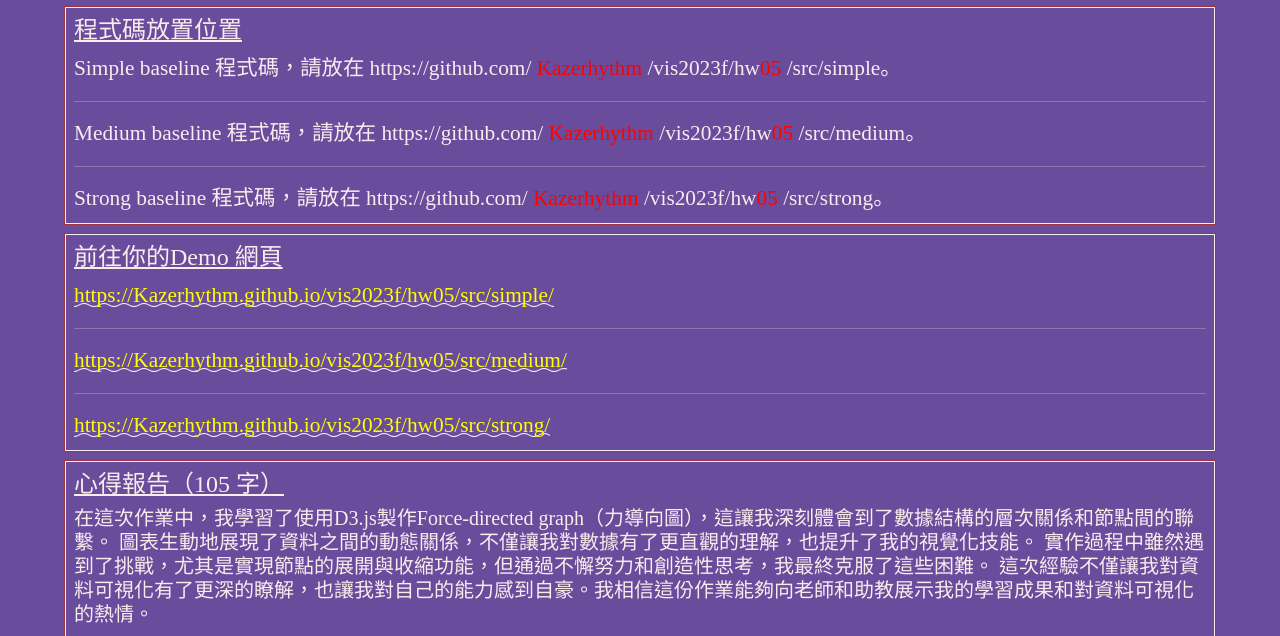
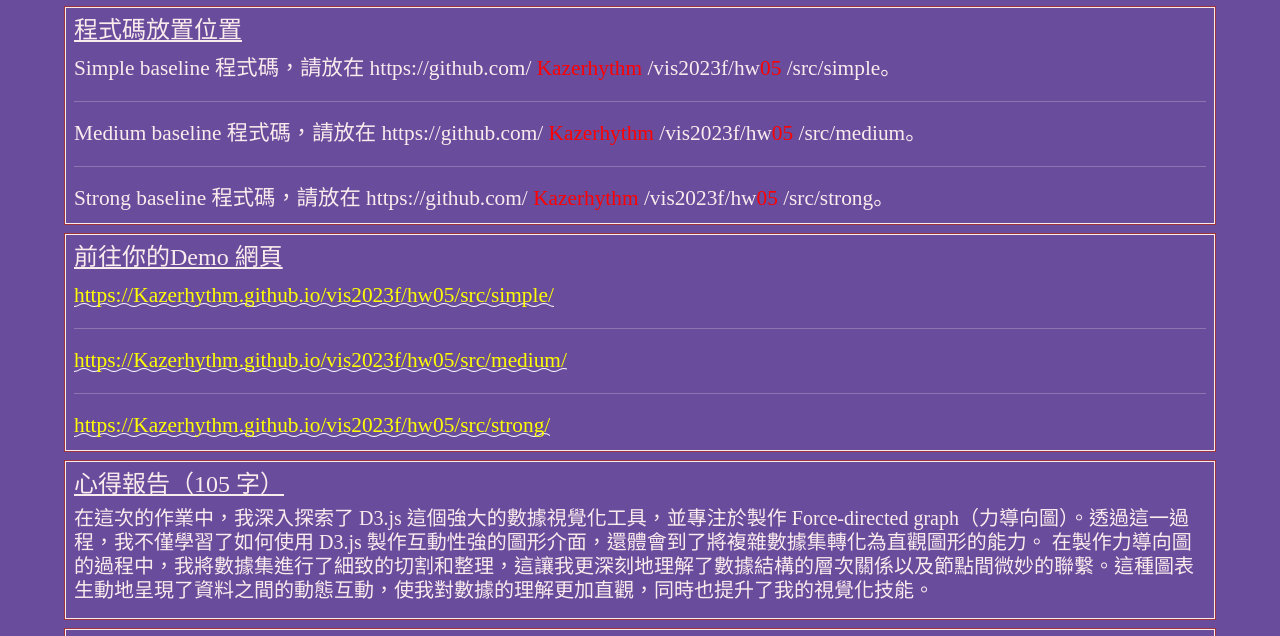
Before and after one commit to Kazerhythm/vis2023f, a plain HTML site: page hw05/index.html in a window 1280 px wide. Shown: the part 86-722 px from the top of the page. Drawn offline with nearby package versions, Linux system fonts and the light colour scheme.

Commit message:
Update index.html

```diff
--- a/hw05/index.html
+++ b/hw05/index.html
@@ -226,10 +226,8 @@
     <div class="col-md-12 twenty">
       <h4><u>心得報告（105 字）</u></h4>
       <h5>
-        在這次作業中，我學習了使用D3.js製作Force-directed graph（力導向圖），這讓我深刻體會到了數據結構的層次關係和節點間的聯繫。
-        圖表生動地展現了資料之間的動態關係，不僅讓我對數據有了更直觀的理解，也提升了我的視覺化技能。
-        實作過程中雖然遇到了挑戰，尤其是實現節點的展開與收縮功能，但通過不懈努力和創造性思考，我最終克服了這些困難。
-        這次經驗不僅讓我對資料可視化有了更深的瞭解，也讓我對自己的能力感到自豪。我相信這份作業能夠向老師和助教展示我的學習成果和對資料可視化的熱情。
+        在這次的作業中，我深入探索了 D3.js 這個強大的數據視覺化工具，並專注於製作 Force-directed graph（力導向圖）。透過這一過程，我不僅學習了如何使用 D3.js 製作互動性強的圖形介面，還體會到了將複雜數據集轉化為直觀圖形的能力。
+        在製作力導向圖的過程中，我將數據集進行了細致的切割和整理，這讓我更深刻地理解了數據結構的層次關係以及節點間微妙的聯繫。這種圖表生動地呈現了資料之間的動態互動，使我對數據的理解更加直觀，同時也提升了我的視覺化技能。
       </h5>
     </div>
   </div>
```
